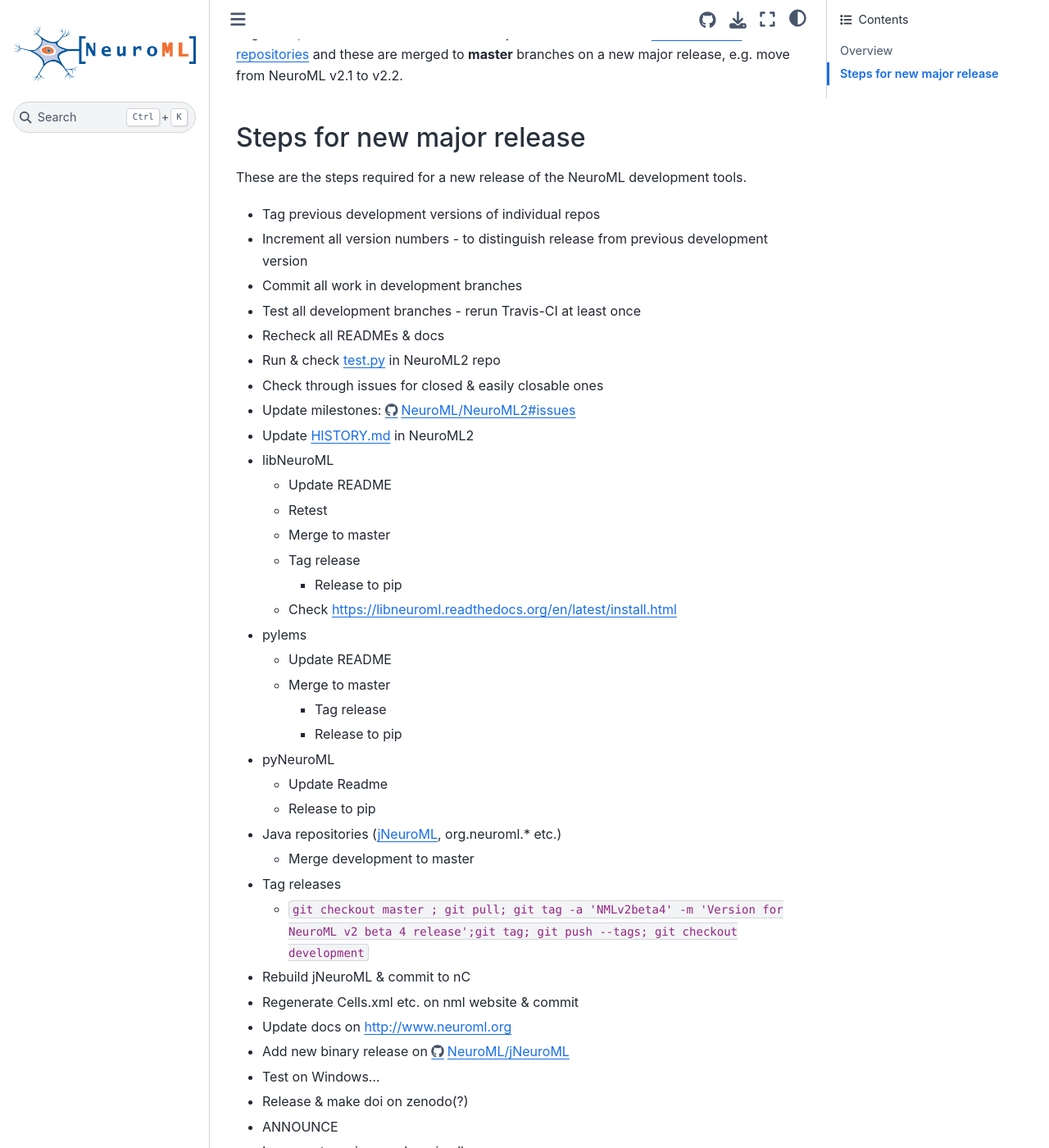
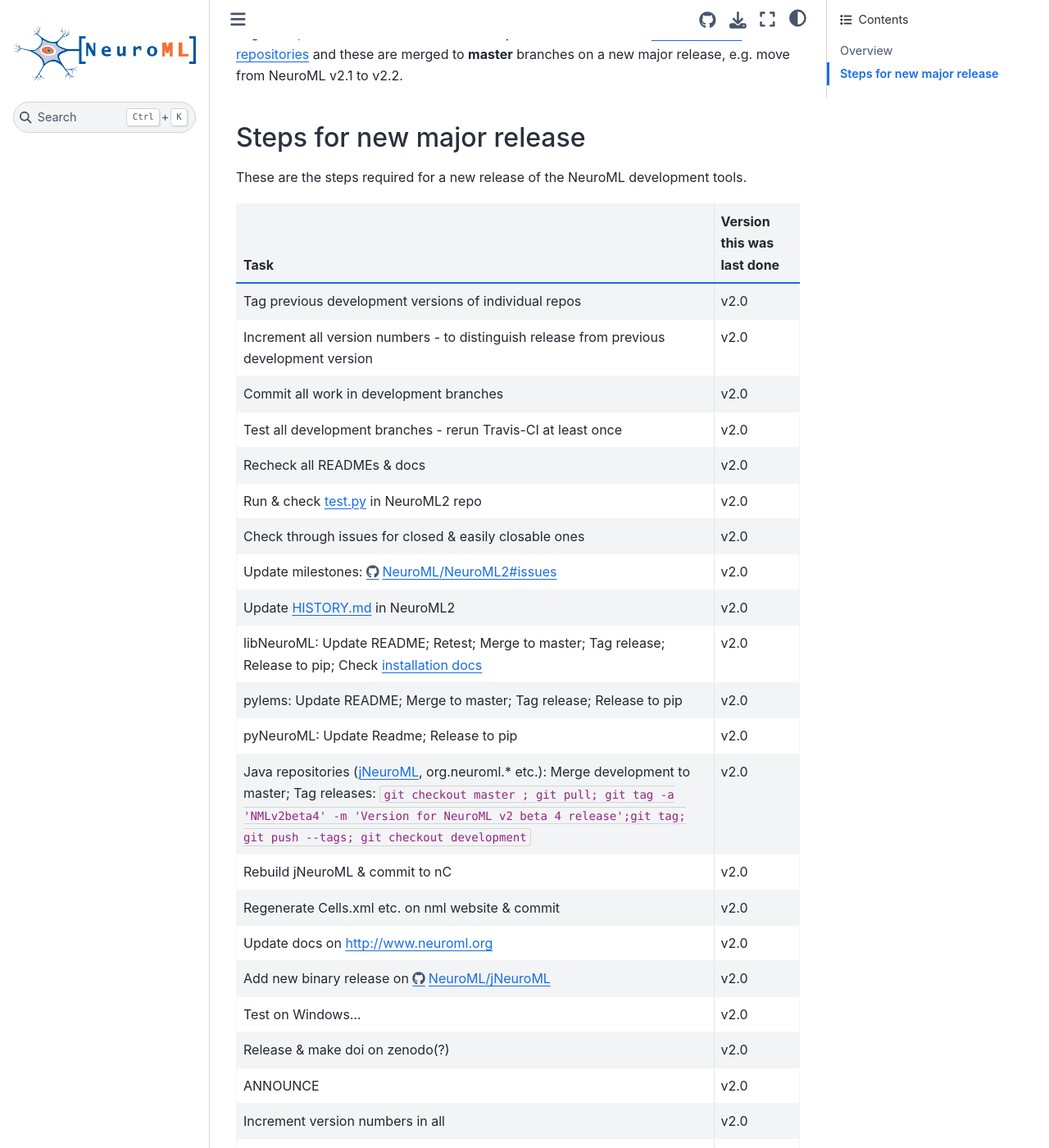
Before and after one commit to NeuroML/Documentation, a Jupyter Book: the page built from source/Devdocs/ReleaseProcess.md, in a window 1280 px wide and 1400 px high, scrolled down 307 px. Shown: the whole window at 82% size. Built offline with Jupyter Book 1.0.4 settings and Sphinx 7.4.7 and the Sphinx Book theme 1.1.4, drawn with Linux system fonts in a browser that asks for light colours; pages that are not in the unit, such as notebooks, are missing from menus.

Commit message:
Update release process

```diff
--- a/source/Devdocs/ReleaseProcess.md
+++ b/source/Devdocs/ReleaseProcess.md
@@ -14,42 +14,29 @@
 
 These are the steps required for a new release of the NeuroML development tools.
 
-- Tag previous development versions of individual repos
-- Increment all version numbers - to distinguish release from previous development version
-- Commit all work in development branches
-- Test all development branches - rerun Travis-CI at least once
-- Recheck all READMEs & docs
-- Run & check test.py in NeuroML2 repo
-- Check through issues for closed & easily closable ones
-- Update milestones: [https://github.com/NeuroML/NeuroML2/issues](https://github.com/NeuroML/NeuroML2/issues)
-- Update HISTORY.md in NeuroML2
-- libNeuroML
-   - Update README
-   - Retest
-   - Merge to master
-   - Tag release
-	 - Release to pip
-   - Check [https://libneuroml.readthedocs.org/en/latest/install.html](https://libneuroml.readthedocs.org/en/latest/install.html)
-- pylems
-   - Update README
-   - Merge to master
-	 - Tag release
-	 - Release to pip
-- pyNeuroML
-    - Update Readme
-    - Release to pip
-- Java repositories ({ref}`jNeuroML <jNeuroML>`, org.neuroml.* etc.)
-	 - Merge development to master
-- Tag releases
-     - `git checkout master ; git pull; git tag -a 'NMLv2beta4' -m 'Version for NeuroML v2 beta 4 release';git tag; git push --tags; git checkout development`
-- Rebuild jNeuroML & commit to nC
-- Regenerate Cells.xml etc. on nml website & commit
-- Update docs on [http://www.neuroml.org](https://www.neuroml.org)
-- Add new binary release on [https://github.com/NeuroML/jNeuroML/releases](https://github.com/NeuroML/jNeuroML/releases)
-- Test on Windows...
-- Release & make doi on zenodo(?)
-- ANNOUNCE
-- Increment version numbers in all
-- New milestone in issues
-- Update version used in neuroConstruct
-- New release neuroConstruct
+| Task | Version this was last done |
+| --- | --- |
+| Tag previous development versions of individual repos | v2.0 |
+| Increment all version numbers - to distinguish release from previous development version | v2.0 |
+| Commit all work in development branches | v2.0 |
+| Test all development branches - rerun Travis-CI at least once | v2.0 |
+| Recheck all READMEs & docs | v2.0 |
+| Run & check test.py in NeuroML2 repo | v2.0 |
+| Check through issues for closed & easily closable ones | v2.0 |
+| Update milestones: [https://github.com/NeuroML/NeuroML2/issues](https://github.com/NeuroML/NeuroML2/issues) | v2.0 |
+| Update HISTORY.md in NeuroML2 | v2.0 |
+| libNeuroML:  Update README; Retest; Merge to master; Tag release; Release to pip; Check [installation docs](https://libneuroml.readthedocs.org/en/latest/install.html) | v2.0 |
+| pylems: Update README; Merge to master; Tag release; Release to pip | v2.0 |
+| pyNeuroML: Update Readme; Release to pip | v2.0 |
+| Java repositories ({ref}`jNeuroML <jNeuroML>`, org.neuroml.* etc.): Merge development to master; Tag releases: `git checkout master ; git pull; git tag -a 'NMLv2beta4' -m 'Version for NeuroML v2 beta 4 release';git tag; git push --tags; git checkout development` | v2.0 |
+| Rebuild jNeuroML & commit to nC | v2.0 |
+| Regenerate Cells.xml etc. on nml website & commit | v2.0 |
+| Update docs on [http://www.neuroml.org](https://www.neuroml.org) | v2.0 |
+| Add new binary release on [https://github.com/NeuroML/jNeuroML/releases](https://github.com/NeuroML/jNeuroML/releases) | v2.0 |
+| Test on Windows... | v2.0 |
+| Release & make doi on zenodo(?) | v2.0 |
+| ANNOUNCE | v2.0 |
+| Increment version numbers in all | v2.0 |
+| New milestone in issues | v2.0 |
+| Update version used in neuroConstruct | v2.0 |
+| New release neuroConstruct | v2.0 |
```
Also changed, not shown: source/Landing.md (+1 -1 lines).
